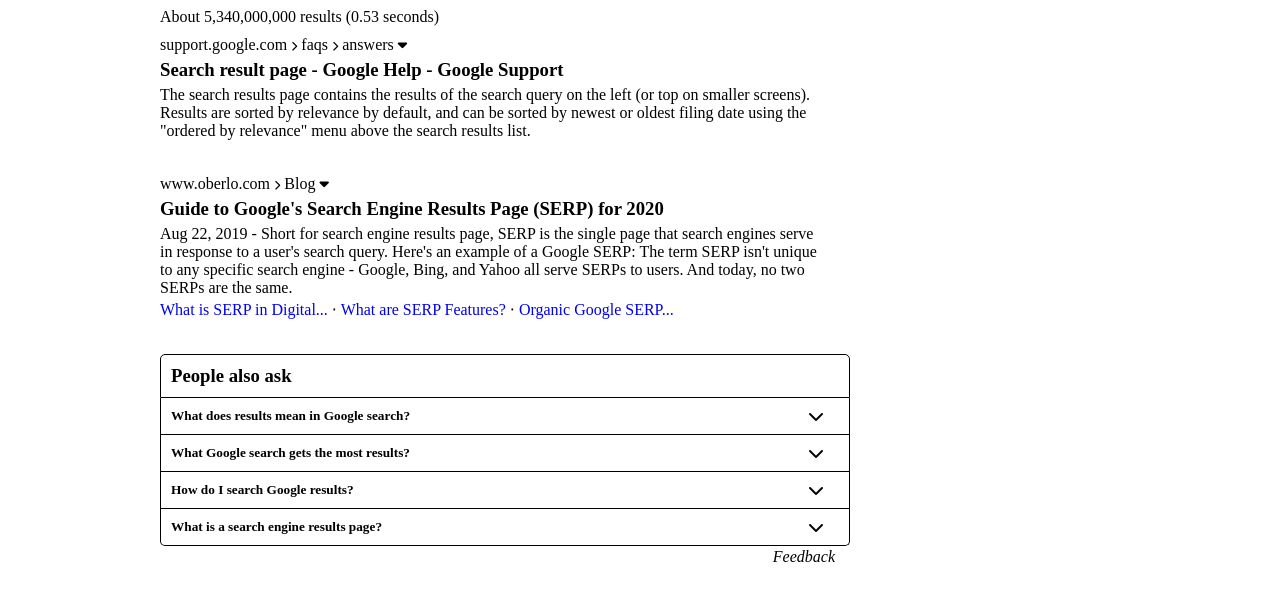
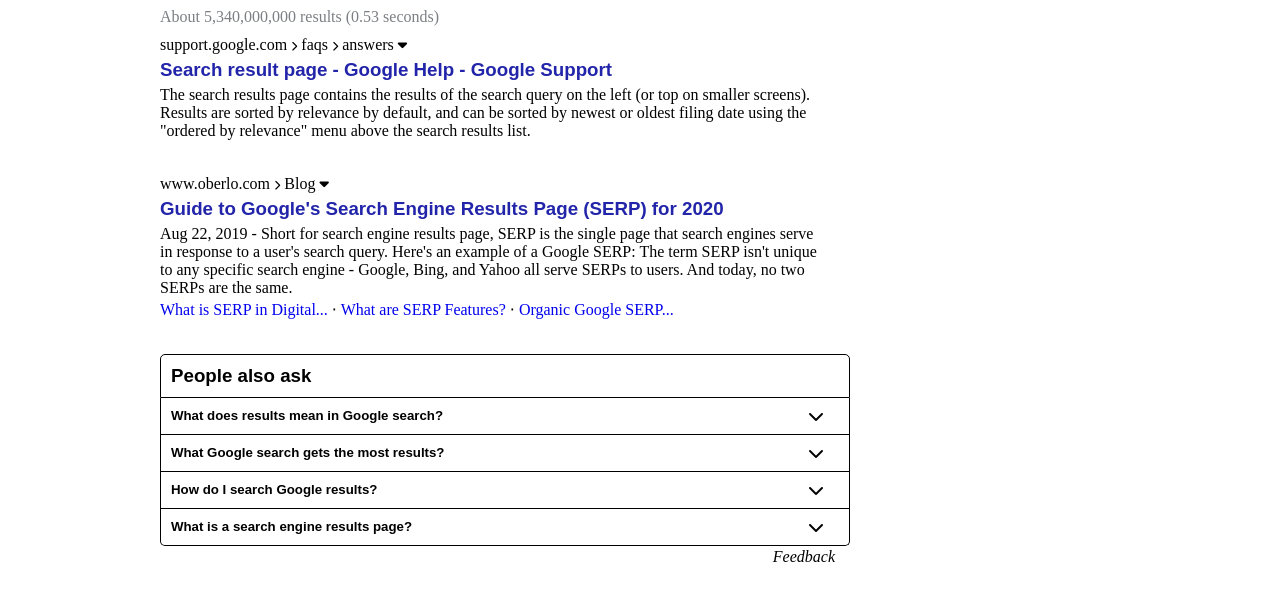
Before and after one commit to WildBeanOnIt/google-search-page, a plain HTML site: page index.html in a window 1280 px wide. Shown: the part 137-735 px from the top of the page. Drawn offline with Linux system fonts and the light colour scheme.

Commit message:
font change
Added font to the h3s.

```diff
--- a/styles.css
+++ b/styles.css
@@ -108,6 +108,10 @@
   padding-top: 10px;
 }
 
+.middle-info span {
+  color: #7b7f83;
+}
+
 .block-one {
   padding-top: 10px;
   max-width: 660px;
@@ -127,6 +131,8 @@
 
 .block-one h3 {
   padding: 5px 0;
+  color: #2225a9;
+  font-family: sans-serif;
 }
 
 .block-two-links {
@@ -143,6 +149,7 @@
   max-width: 690px;
   padding: 10px;
   border-radius: 5px 5px 0 0;
+  font-family: sans-serif;
 }
 
 .col-1,
@@ -155,9 +162,11 @@
   border-bottom: 1px solid;
   border-left: 1px solid;
   max-width: 690px;
+  font-family: sans-serif;
 }
 
 .col-4 {
+  font-family: sans-serif;
   display: flex;
   justify-content: space-between;
   padding: 10px 0;
```
